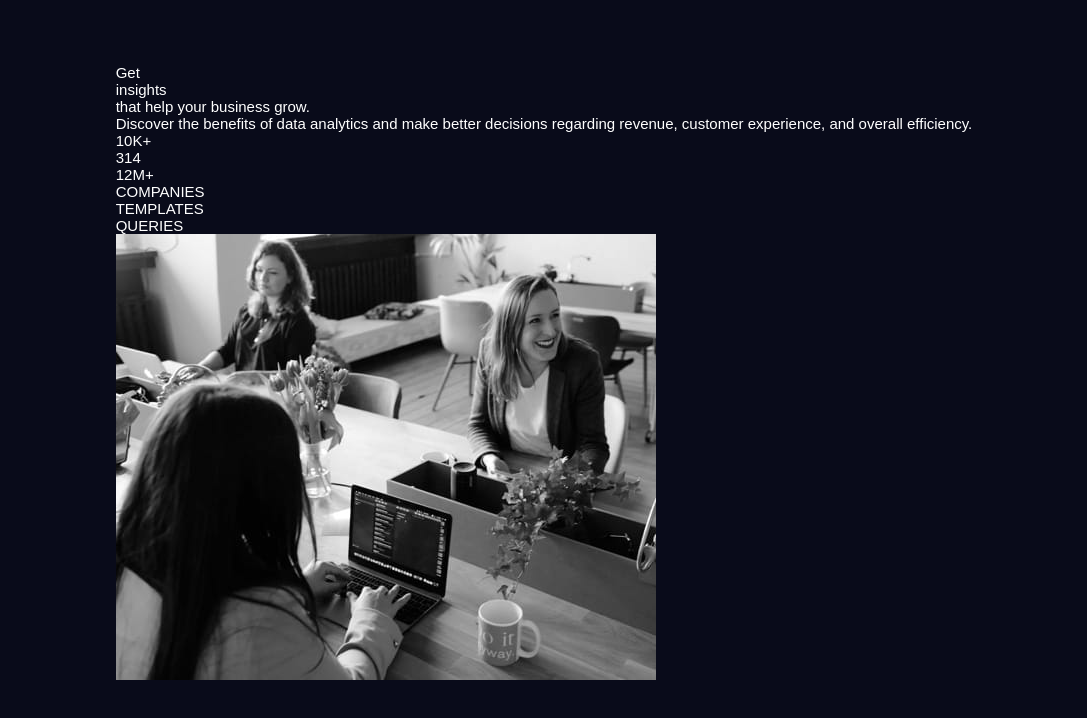
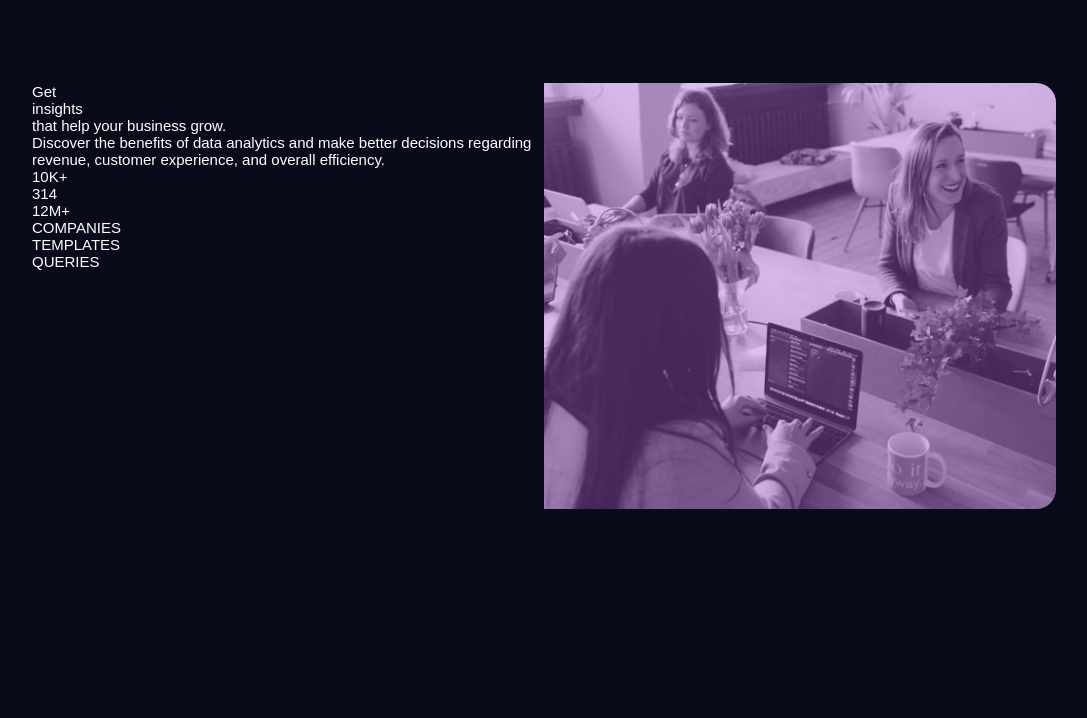
Before and after one commit to Richard-A-Grey/Stats_Preview_Card_Component, a plain HTML site: page index.html in a window 1280 px wide. Shown: the whole page, without its empty margins (96-1183 px from the left). Drawn offline with Linux system fonts and the light colour scheme.

Commit message:
HTML and CSS updates

```diff
--- a/index.html
+++ b/index.html
@@ -25,7 +25,7 @@
             </div>
         </div>
         <div class="right-container">
-            <img src="images/header-image.jpg" alt="header image">
+            <img src="images/header-image.jpg" class="right-container-image" alt="header image">
         </div>
     </div>
 </body>
--- a/style.css
+++ b/style.css
@@ -6,9 +6,55 @@ body{
     background-color: hsl(233, 47%, 7%);
     color: hsl(0, 0%, 100%);
     margin: 0 auto;
-    padding-top: 5%;
+    padding-top: 6.5%;
     font-family: Arial;
 }
+.full-container{
+    display: flex;
+    justify-content: center;
+    width: 80%;
+}
+.left-container{
+    width: 50%;
+}
+.right-container{
+    position: relative;
+    width: 50%;
+    border-top-right-radius: 20px;
+    border-bottom-right-radius: 20px;
+}
+.right-container-image{
+    width: 100%;
+    height: 100%;
+    border-top-right-radius: 20px;
+    border-bottom-right-radius: 20px;
+}
+.right-container::after {
+    content: "";
+    position: absolute;
+    top: 0;
+    left: 0;
+    right: 0;
+    bottom: 0;
+    background-color: hsl(277, 64%, 61%);
+    opacity: .4;
+    border-top-right-radius: 20px;
+    border-bottom-right-radius: 20px;
+}
+
+
+
+
+
+
+
+
+
+
+
+
+
+
 
 /*
 - Very dark blue (main background): hsl(233, 47%, 7%)
```
